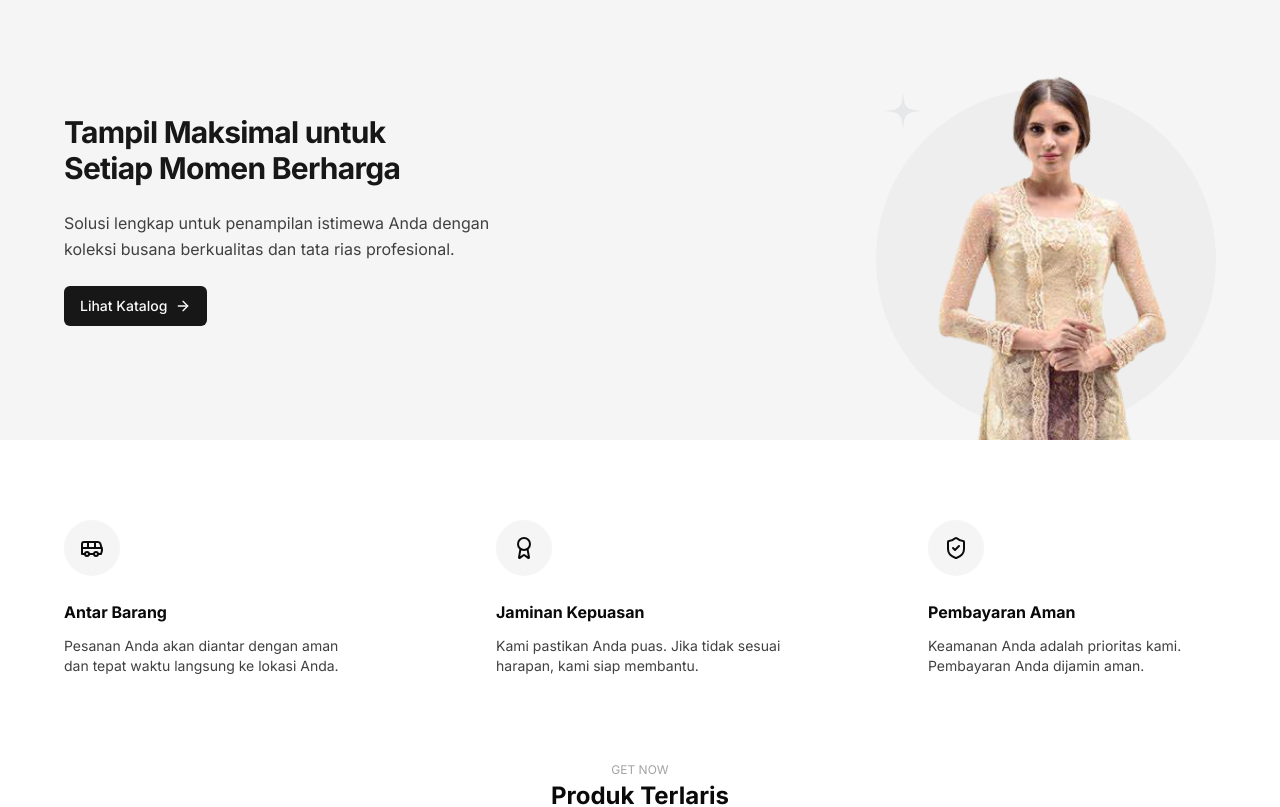
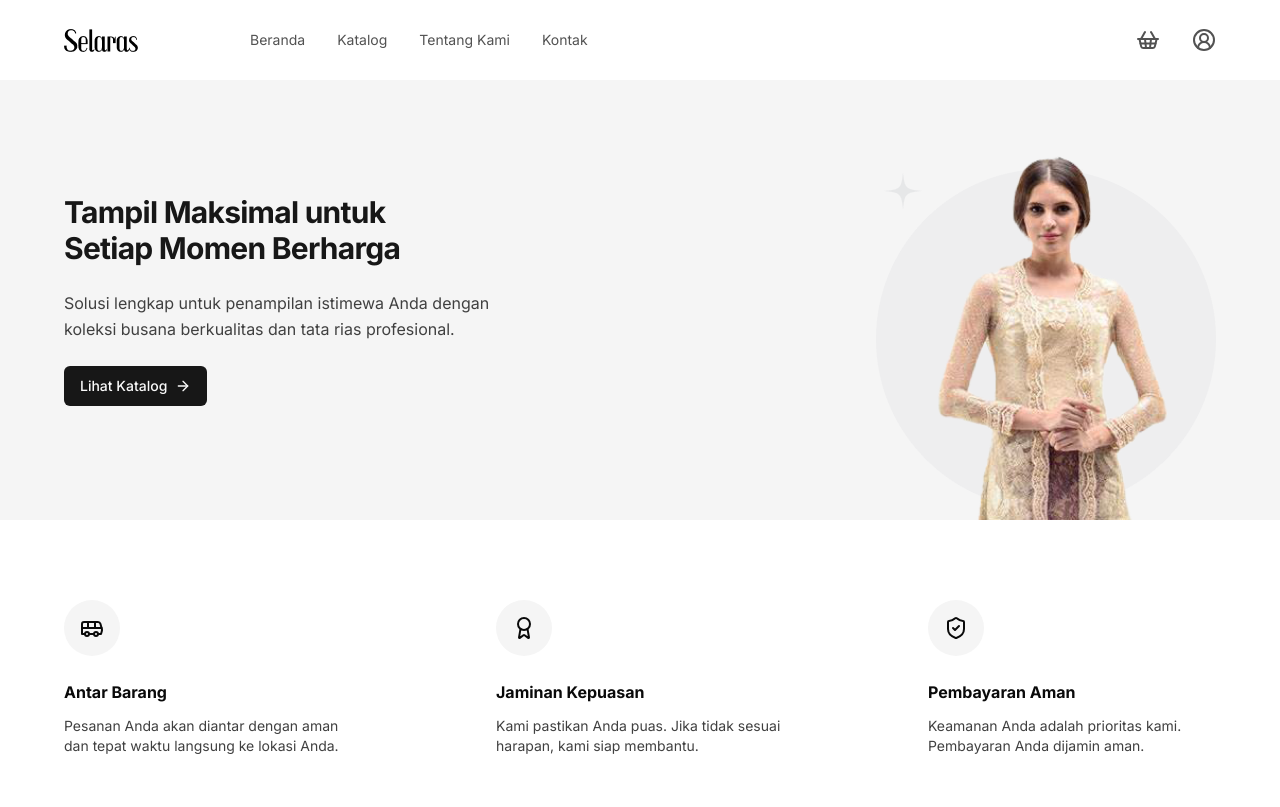
Before and after one commit to rizanurmaulana/selaras-frontend, a React (Vite) app: page / in a window 1280 px wide. Shown: the top 807 px of the page. Built offline with nearby package versions, Linux system fonts and the light colour scheme.

Commit message:
feat: add navbar

```diff
--- /dev/null
+++ b/src/components/layout/Navbar.jsx
@@ -0,0 +1,50 @@
+import React, { useState } from 'react';
+import { Link } from 'react-router';
+import { CircleUserRound, ShoppingBasket } from 'lucide-react';
+
+const Navbar = () => {
+  const [cart, setCart] = useState(0);
+
+  return (
+    <header className='sticky top-0 w-full bg-white'>
+      <div className='max-w-6xl mx-auto flex justify-between items-center w-full px-4 lg:px-0 min-h-20'>
+        <div className='flex items-center gap-28'>
+          <Link to='/'>
+            <img src='/logo/selaras-brand.png' alt='' />
+          </Link>
+          <nav>
+            <ul className='flex items-center gap-x-8'>
+              <li className='text-sm text-neutral-600 hover:text-neutral-900'>
+                <Link to='/'>Beranda</Link>
+              </li>
+              <li className='text-sm text-neutral-600 hover:text-neutral-900'>
+                <Link to='/products'>Katalog</Link>
+              </li>
+              <li className='text-sm text-neutral-600 hover:text-neutral-900'>
+                <Link to='/about'>Tentang Kami</Link>
+              </li>
+              <li className='text-sm text-neutral-600 hover:text-neutral-900'>
+                <Link to='/contact'>Kontak</Link>
+              </li>
+            </ul>
+          </nav>
+        </div>
+        <div className='flex items-center justify-end gap-8'>
+          <Link to='/cart' className='relative'>
+            <ShoppingBasket className='text-neutral-600 hover:text-neutral-900 h-6' />
+            {cart > 0 && (
+              <span className='absolute -top-2 -right-2 text-[10px] font-medium min-h-4 min-w-4 outline outline-2 flex justify-center items-center bg-neutral-600 text-white rounded-full'>
+                {cart}
+              </span>
+            )}
+          </Link>
+          <Link to='/login'>
+            <CircleUserRound className='text-neutral-600 hover:text-neutral-900 h-6' />
+          </Link>
+        </div>
+      </div>
+    </header>
+  );
+};
+
+export default Navbar;
--- a/src/pages/Home.jsx
+++ b/src/pages/Home.jsx
@@ -1,5 +1,6 @@
 import ProductCard from '@/components/common/ProductCard';
 import Footer from '@/components/layout/Footer';
+import Navbar from '@/components/layout/Navbar';
 import { Button } from '@/components/ui/button';
 import { ArrowRight, Award, Bus, ShieldCheck } from 'lucide-react';
 import React from 'react';
@@ -83,6 +84,8 @@ const featuredList = [
 const Home = () => {
   return (
     <>
+      <Navbar />
+
       <section className='bg-neutral-100 mb-20'>
         <div className='max-w-6xl mx-auto px-4 lg:px-0'>
           <div className='flex justify-between min-h-[440px]'>
```
